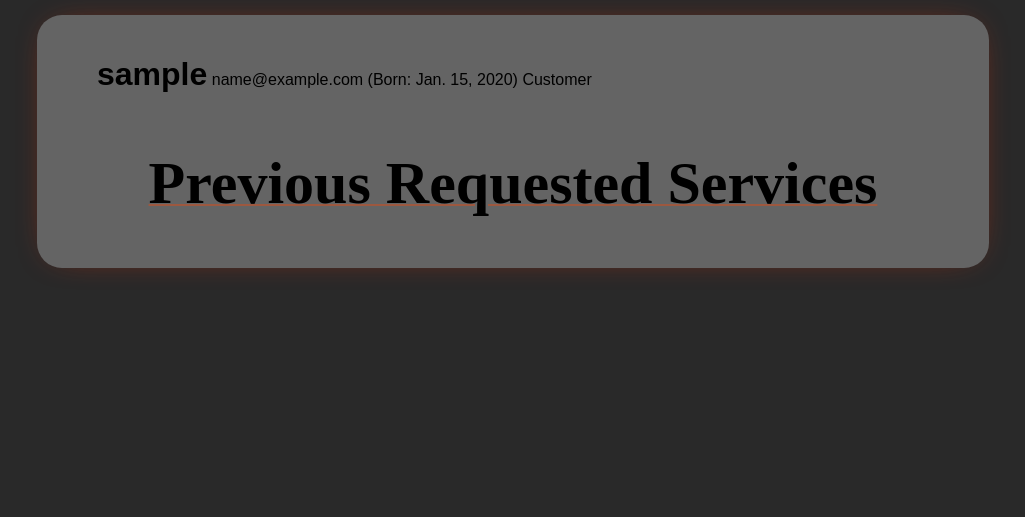
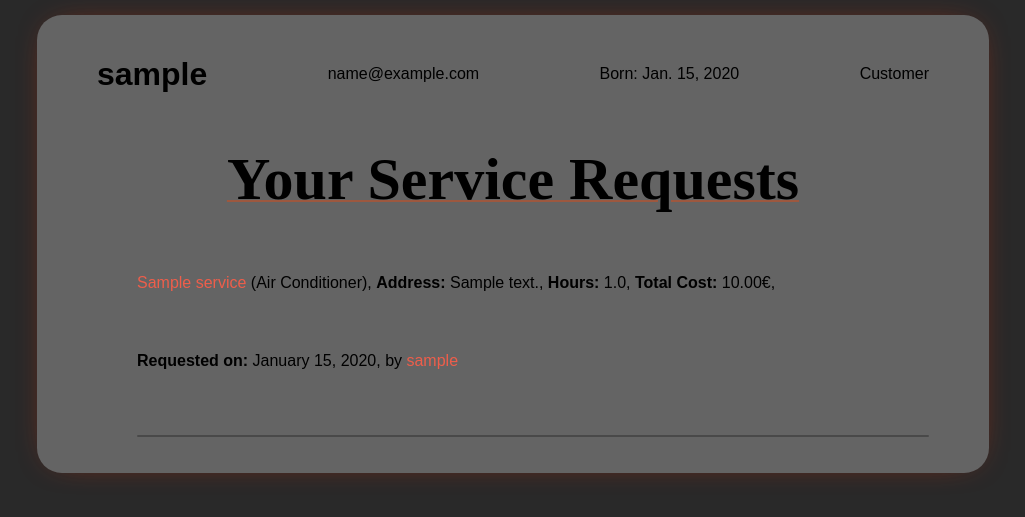
Before and after one commit to Naofumi76/netfix, a Django app: a page that uses users/templates/users/profile.html in a window 1280 px wide. Shown: the part 61-578 px from the top of the page, without its empty margins (127-1152 px from the left). Run offline with Django 3.2, Linux system fonts and the light colour scheme; a user stored in the database is signed in; tables that the repository leaves empty hold one stand-in row (values such as "Sample post").

Commit message:
Requested services stored in DB. User can see their requested services in their profile

```diff
--- a/netfix/views.py
+++ b/netfix/views.py
@@ -2,7 +2,7 @@ from django.shortcuts import render, redirect
 from django.http import Http404
 
 from users.models import User, Company, Customer
-from services.models import Service
+from services.models import Service, ServiceRequest
 from datetime import datetime
 
 
@@ -19,8 +19,8 @@ def customer_profile(request, name):
                 return redirect('company_profile', name=name)
             raise Http404("User is not a customer")
 
-        # Service history is not implemented yet
-        service_history = []
+        # Fetch service requests for this customer
+        service_requests = ServiceRequest.objects.filter(user=user).order_by('-requested_at')
 
         try:
             customer = Customer.objects.get(user=user)
@@ -30,7 +30,7 @@ def customer_profile(request, name):
 
         return render(request, 'users/profile.html', {
             'user': user,
-            'sh': service_history,
+            'service_requests': service_requests,
             'birth_date': birth_date
         })
     except User.DoesNotExist:
--- a/services/models.py
+++ b/services/models.py
@@ -3,7 +3,7 @@ from django.db import models
 # Create your models here.
 from django.db import models
 from django.core.validators import MaxValueValidator, MinValueValidator
-from users.models import Company, Customer
+from users.models import User, Company
 
 
 class Service(models.Model):
@@ -32,3 +32,14 @@ class Service(models.Model):
 
     def __str__(self):
         return self.name
+
+
+class ServiceRequest(models.Model):
+    user = models.ForeignKey(User, on_delete=models.CASCADE)
+    service = models.ForeignKey(Service, on_delete=models.CASCADE)
+    address = models.CharField(max_length=200)
+    hours = models.DecimalField(decimal_places=1, max_digits=4)
+    requested_at = models.DateTimeField(auto_now_add=True)
+
+    def __str__(self):
+        return f"{self.user.username} - {self.service.name}"
--- a/services/templates/services/request_service.html
+++ b/services/templates/services/request_service.html
@@ -6,6 +6,8 @@
 {% block content %}
     <p class="title">Service Request Details</p>
     <form method="POST">
+        {% csrf_token %}
+        {{ form.as_p }}
         <button type="submit">Request</button>
     </form>
 {% endblock %}
--- /dev/null
+++ b/services/templatetags/service_extras.py
@@ -0,0 +1,12 @@
+from django import template
+from decimal import Decimal, ROUND_HALF_UP
+
+register = template.Library()
+
+@register.filter
+def multiply(value, arg):
+    try:
+        result = Decimal(str(value)) * Decimal(str(arg))
+        return result.quantize(Decimal('0.01'), rounding=ROUND_HALF_UP)
+    except (ValueError, TypeError):
+        return ''
--- a/users/templates/users/profile.html
+++ b/users/templates/users/profile.html
@@ -1,48 +1,55 @@
 {% extends 'main/base.html' %}
+{% load service_extras %}
 {% block title %}
     User Profile
 {% endblock %}
 
 {% block content %}
     {% if user.is_customer %}
-        <div style="display: ruby;">
+        <div style="display: flex; justify-content: space-between;">
             <h1>{{ user.username }}</h1>
             <p>{{ user.email }}</p>
             {% if birth_date %}
-                <p>(Born: {{ birth_date }})</p>
+                <p>Born: {{ birth_date }}</p>
             {% endif %}
             <p style="float: right;">Customer</p>
         </div>
+
+        <p class="title">Your Service Requests</p>
+        {% if service_requests %}
+            <ul class="service-requests-list">
+                {% for req in service_requests %}
+                    <div class="service-request" style="display: ruby;">
+                        <p><a href="/services/{{req.service.id}}">{{req.service.name}}</a> ({{req.service.field}}),</p>
+                        <p><strong>Address:</strong> {{req.address}},</p>
+                        <p><strong>Hours:</strong> {{req.hours|floatformat:1}},</p>
+                        <p><strong>Total Cost:</strong> {{req.hours|multiply:req.service.price_hour}}€,</p>
+                        <p><strong>Requested on:</strong> {{req.requested_at|date:"F j, Y"}},</p>
+                        <p class="provider">by <a href="/company/{{req.service.company.user}}">{{req.service.company.user}}</a></p>
+                    </div>
+                    <div class="line"></div>
+                {% endfor %}
+            </ul>
+        {% else %}
+            <p>You haven't requested any services yet.</p>
+        {% endif %}
     {% else %}
-        <div style="display: ruby;">
+        <div style="display: flex; justify-content: space-between;">
             <h1>{{ user.username }}</h1>
             <p> {{ user.email }}</p>
             <p style="float: right;">{{user.company.field}} Company</p>
         </div>
-       {% endif %}
-    {% if 'customer' in request.path %}
-        <p class="title">Previous Requested Services</p>
-    {% else %}
+
         <p class="title">Available Services</p>
-    {% endif %}
-    {% if user.is_customer %}
-        {% for service in sh %}
-            <div>
-                <a href="/services/{{service.service.id}}">{{service.service.name}}</a> ({{service.service.field}})
-                <p style="margin: 0; display: inline-block;"> ❱❱ {{service.price}}</p>
-                <p style="margin: 0; display: inline-block;"> ❱❱ {{ service.request_date }}</p>
-                <p style="float: right; margin: 0;">
-                    by <a href="/company/{{service.service.company.user}}">{{service.service.company.user}}</a>
-                </p>
+        {% if services %}
+            {% for service in services %}
+            <div class="list_services_profile">
+                <a href="/services/{{service.id}}">{{service.name}}</a>-- {{service.price_hour}}€/hour
+                <div class="line"></div>
             </div>
-            <div class="line"></div>
-        {% endfor %}
-    {% else %}
-        {% for service in services %}
-        <div class="list_services_profile">
-            <a href="/services/{{service.id}}">{{service.name}}</a>-- {{service.price_hour}}€/hour
-            <div class="line"></div>
-        </div>
-        {% endfor %}
+            {% endfor %}
+        {% else %}
+            <p>No services available yet.</p>
+        {% endif %}
     {% endif %}
 {% endblock %}
```
Also changed, not shown: services/views.py (+22 -7 lines), services/migrations/0002_servicerequest.py (added), services/templatetags/__init__.py (added), 1 other file.
